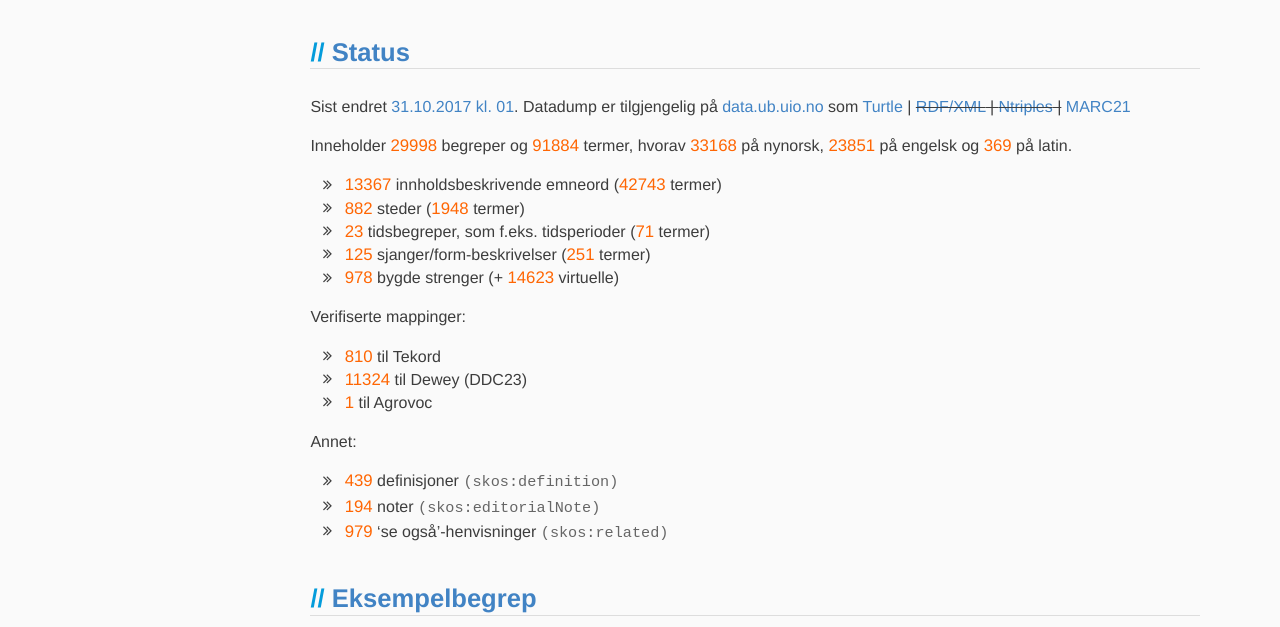
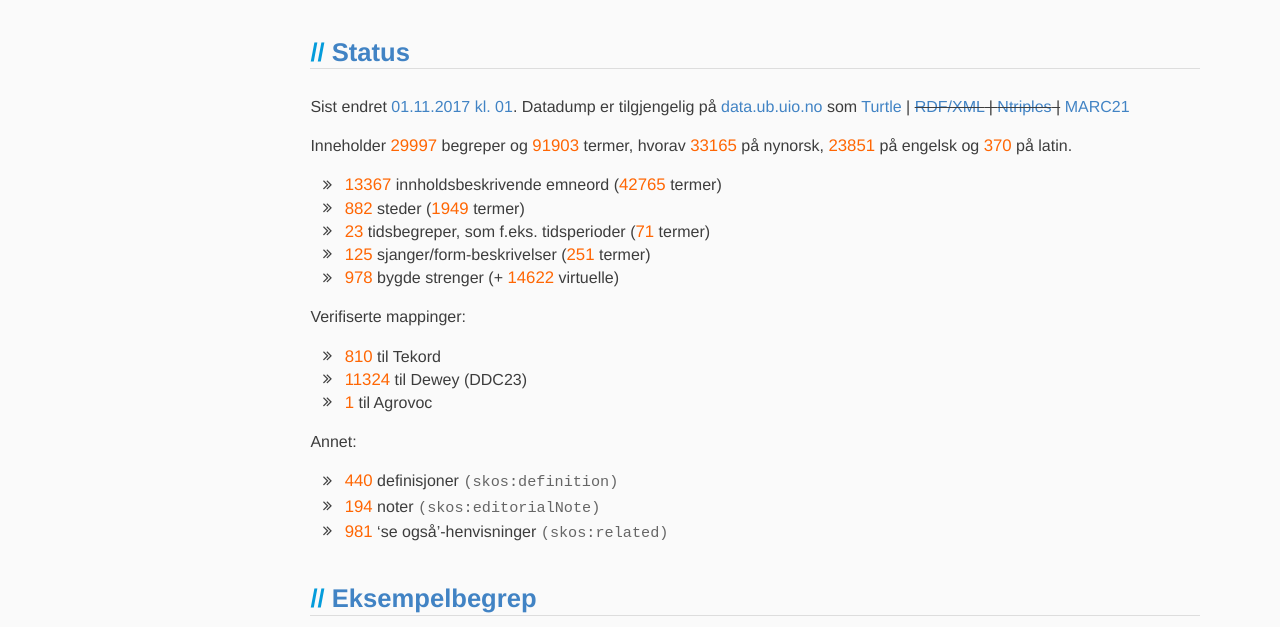
Before and after one commit to realfagstermer/realfagstermer.github.io, a Jekyll site: the page built from index.html, in a window 1280 px wide and 900 px high. Shown: the part 174-801 px from the top of the window. Built offline with Jekyll 4.4.1, drawn with Linux system fonts in a browser that asks for light colours; nearby versions of some CDN libraries; library files that are not in the unit come from our copies.

Commit message:
Update stats

```diff
--- a/_data/stats_current.json
+++ b/_data/stats_current.json
@@ -1,5 +1,5 @@
 {
-  "concepts": 29998,
+  "concepts": 29997,
   "conceptsWithoutStrings": 14397,
   "facets": {
     "CompoundConcept": {
@@ -27,7 +27,7 @@
       "altLabels": {
         "en": 135,
         "la": 0,
-        "nb": 80,
+        "nb": 81,
         "nn": 4
       },
       "concepts": 882,
@@ -37,7 +37,7 @@
         "nb": 882,
         "nn": 11
       },
-      "terms": 1948
+      "terms": 1949
     },
     "Time": {
       "altLabels": {
@@ -57,34 +57,34 @@
     },
     "Topic": {
       "altLabels": {
-        "en": 1566,
+        "en": 1567,
         "la": 24,
-        "nb": 4288,
-        "nn": 5310
+        "nb": 4309,
+        "nn": 5326
       },
       "concepts": 13367,
       "prefLabels": {
-        "en": 5632,
-        "la": 344,
+        "en": 5633,
+        "la": 345,
         "nb": 13364,
-        "nn": 12215
+        "nn": 12197
       },
-      "terms": 42743
+      "terms": 42765
     },
     "VirtualCompoundConcept": {
-      "concepts": 14623,
+      "concepts": 14622,
       "prefLabels": {},
       "terms": 0
     }
   },
   "features": {
     "broadMatch": 1538,
-    "closeMatch": 9433,
-    "definition": 439,
+    "closeMatch": 9447,
+    "definition": 440,
     "editorialNote": 194,
-    "exactMatch": 3539,
+    "exactMatch": 3592,
     "narrowMatch": 0,
-    "related": 979,
+    "related": 981,
     "relatedMatch": 2869
   },
   "mappings": {
@@ -93,11 +93,11 @@
     "tekord": 810
   },
   "terms": {
-    "_sum": 91884,
+    "_sum": 91903,
     "en": 23851,
-    "la": 369,
-    "nb": 34496,
-    "nn": 33168
+    "la": 370,
+    "nb": 34517,
+    "nn": 33165
   },
-  "ts": 1509412236
+  "ts": 1509498639
 }
```
Also changed, not shown: _data/stats.json.
